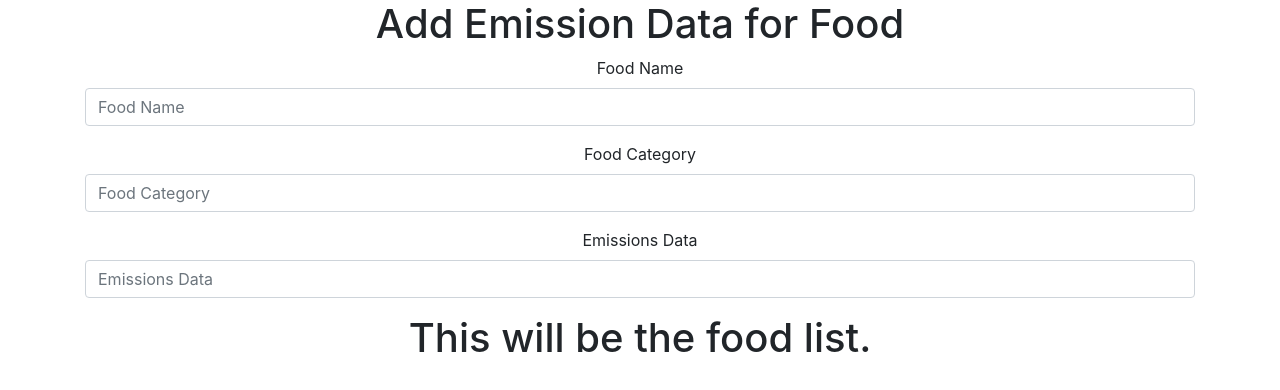
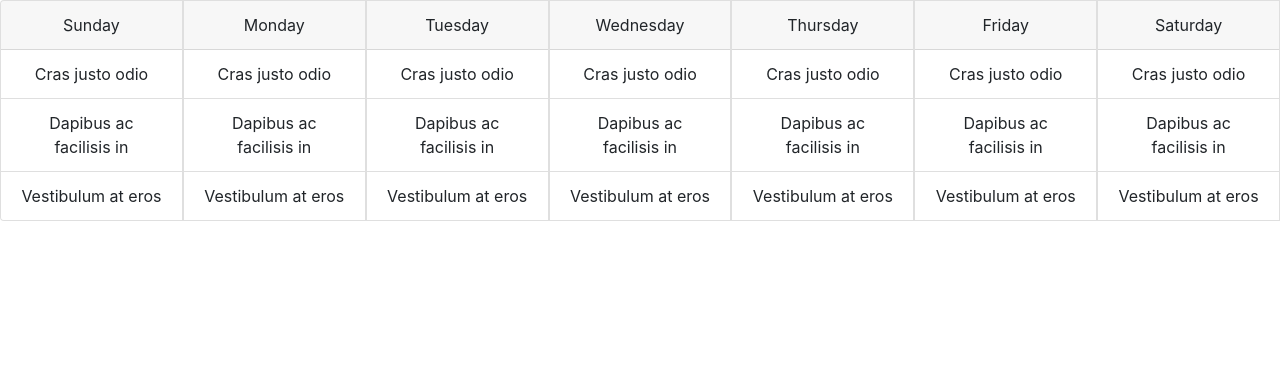
Before and after one commit to Marie-Burns22/food_ui, a React (Create React App) app: page / in a window 1280 px wide. Shown: the top 390 px of the page. Built offline with nearby package versions, Linux system fonts and the light colour scheme.

Commit message:
Add DailyFoodCard component that will render list of foods eaten each day.

```diff
--- a/src/App.js
+++ b/src/App.js
@@ -1,8 +1,8 @@
 import React from 'react';
 import './App.css';
 import 'bootstrap/dist/css/bootstrap.min.css';
-import FoodForm from './FoodForm';
-import FoodList from './FoodList';
+
+import DietLogForm from './DietLogForm';
 
 function App() {
   return (
@@ -10,8 +10,7 @@ function App() {
       {/* <header className="App-header">
 
       </header> */}
-      <FoodForm />
-      <FoodList />
+      <DietLogForm />
     </div>
   );
 }
--- /dev/null
+++ b/src/DailyFoodCard.js
@@ -0,0 +1,16 @@
+import React, { useState } from 'react';
+import { Form, CardGroup, Card, ListGroup, ListGroupItem } from 'react-bootstrap'
+
+export default function DailyFoodCard({dailyDiet, day}){
+    return(
+
+        <Card style={{ width: '18rem' }}>
+            <Card.Header>{day}</Card.Header>
+            <ListGroup className="list-group-flush">
+                <ListGroupItem>Cras justo odio</ListGroupItem>
+                <ListGroupItem>Dapibus ac facilisis in</ListGroupItem>
+                <ListGroupItem>Vestibulum at eros</ListGroupItem>
+            </ListGroup>
+        </Card>
+    )
+}
--- /dev/null
+++ b/src/DietLogForm.js
@@ -0,0 +1,33 @@
+import React, {useState} from 'react';
+import {Form, CardGroup, Card, ListGroup, ListGroupItem} from 'react-bootstrap'
+import DailyFoodCard from './DailyFoodCard';
+
+export default function DietLogForm(){
+    const [monday, setMonday] = useState([]);
+    const [tuesday, setTuesda] = useState([]);
+    const [wednesday, setWednesday] = useState([]);
+    const [thursday, setThursday] = useState([]);
+    const [friday, setFriday] = useState([]);
+    const [saturday, setSaturday] = useState([]);
+    const [sunday, setSunday] = useState([]);
+
+    return(
+        <CardGroup>
+            <DailyFoodCard day="Sunday" dailyDiet={sunday} />
+            <br />
+            <DailyFoodCard day="Monday" dailyDiet={monday} />
+            <br />
+            <DailyFoodCard day="Tuesday" dailyDiet={tuesday} />
+            <br />
+            <DailyFoodCard day="Wednesday" dailyDiet={wednesday} />
+            <br />
+            <DailyFoodCard day="Thursday" dailyDiet={thursday} />
+            <br />
+            <DailyFoodCard day="Friday" dailyDiet={friday} />
+            <br />
+            <DailyFoodCard day="Saturday" dailyDiet={saturday} />
+            <br />
+        </CardGroup>
+
+    )
+}
```
Also changed, not shown: 1 other file (tests, documents, lock files or other folders).
